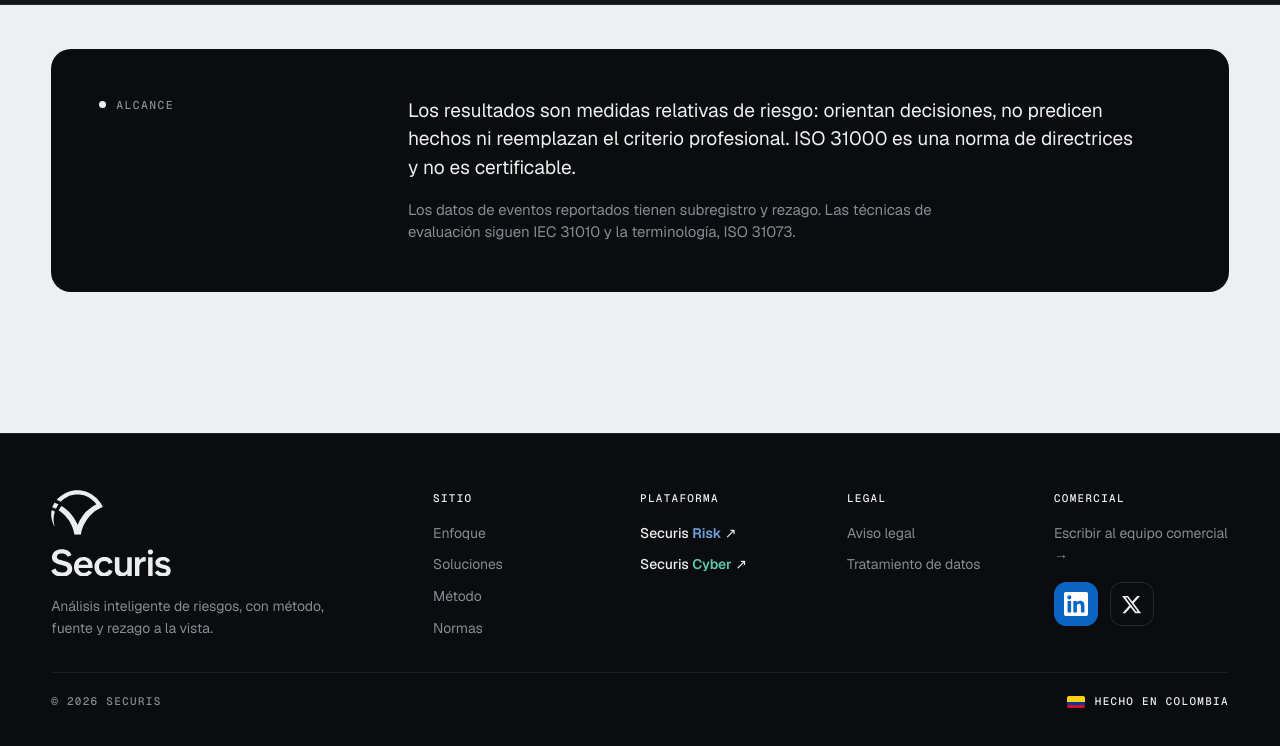
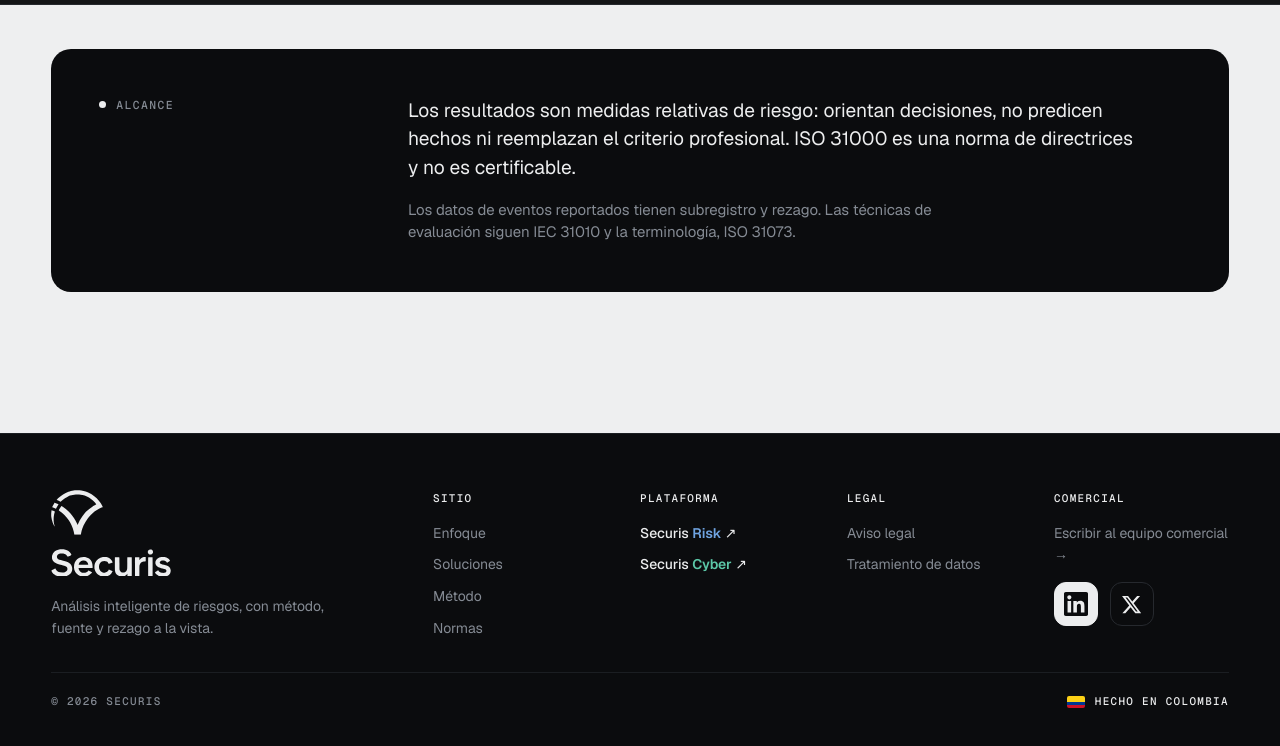
Before and after one commit to SecurisCO/securis-web, a plain HTML site: page dist/index.html in a window 1280 px wide. In both pictures the pointer is over the link 1075 px from the left and 5290 px from the top of the page. Shown: the part 4686-5432 px from the top of the page. Drawn offline with Linux system fonts and the light colour scheme.

Commit message:
Iconos de redes sociales con el mismo estilo monocromo

```diff
--- a/dist/assets/css/site.css
+++ b/dist/assets/css/site.css
@@ -617,8 +617,8 @@ body { font-size-adjust: from-font; letter-spacing: -0.003em; }
 
 .cy { color: var(--cy-d); font-weight: 600; }
 .foot-col a.cy-link { color: var(--text-d); }
-.foot-col a.ico-x { color: var(--text-d); }
-.foot-col a.ico-x:hover { background: var(--text-d); border-color: var(--text-d); color: var(--ink); }
+.foot-col a.ico-btn { color: var(--text-d); }
+.foot-col a.ico-btn:hover { background: var(--text-d); border-color: var(--text-d); color: var(--ink); }
 .ico-x svg { width: 1.2rem; height: 1.2rem; }
 
 /* barra de progreso de lectura (decorativa: solo con soporte nativo) */
```
